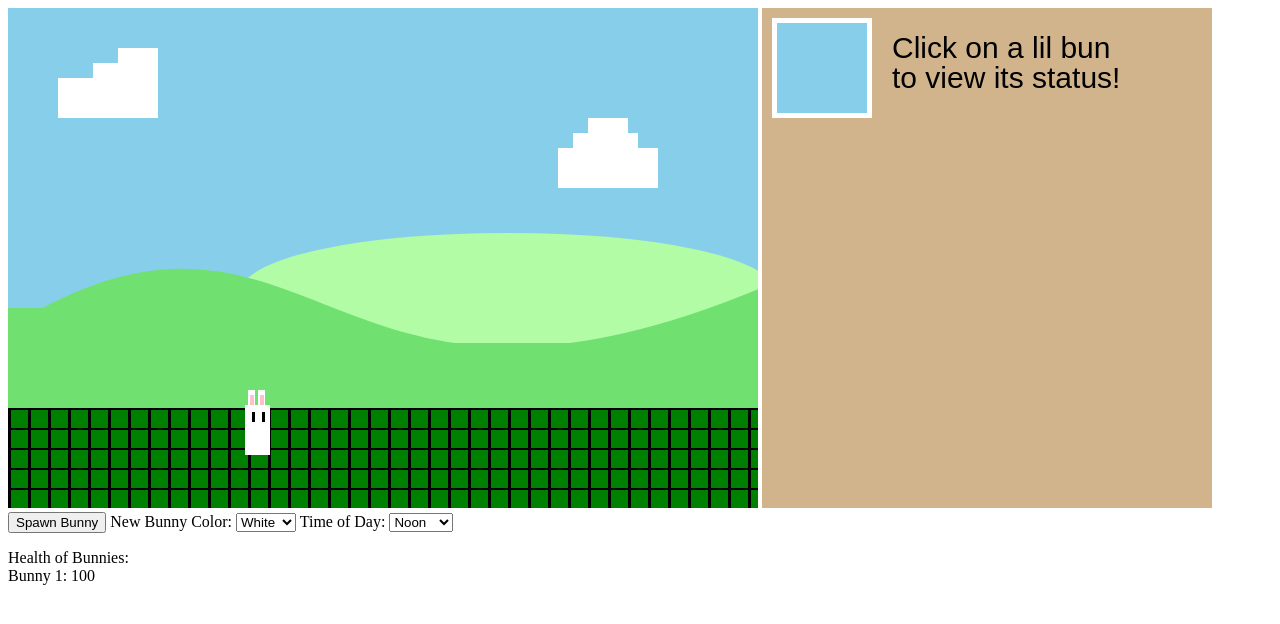
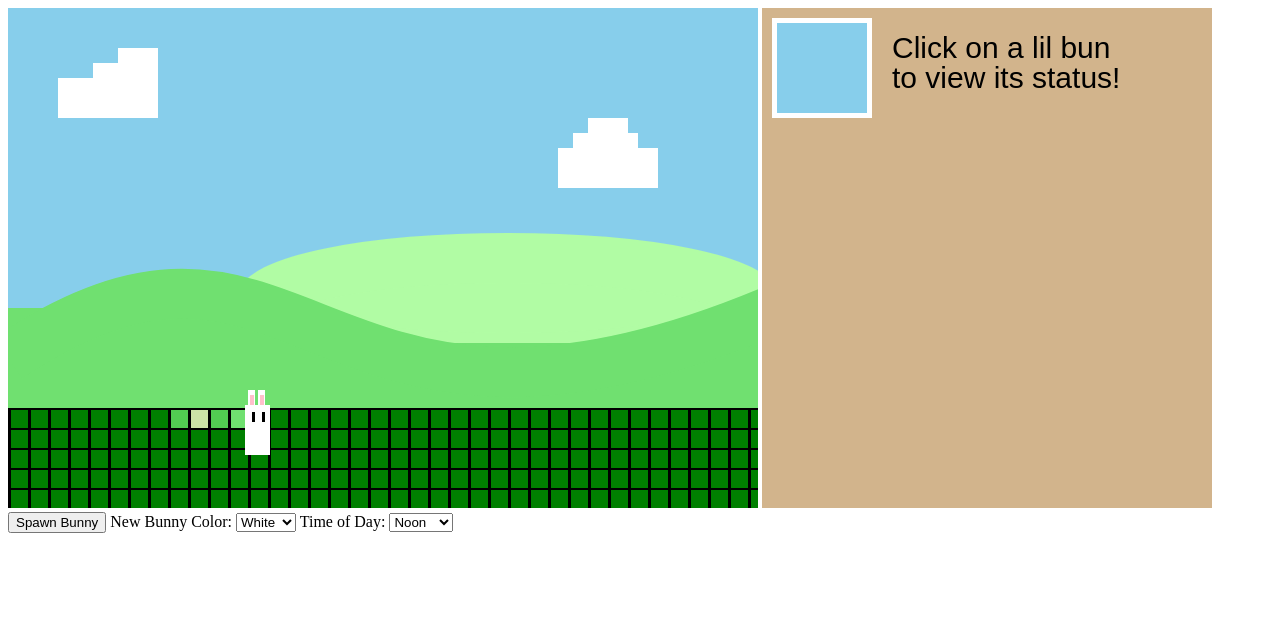
Before and after one commit to Keast27/RichMediaProject1, a plain HTML site: page index.html in a window 1280 px wide. Drawn offline with Linux system fonts and the light colour scheme.

Commit message:
Working Grass!
Grass working as intended

```diff
--- a/index.html
+++ b/index.html
@@ -41,7 +41,6 @@
         </select>
     </label>
 
-    <p id ="health">Health of Bunnies:</p>
     <!--
 #10 - note that for radio buttons to be in a group, where only one is selected at a time,
 they need to all have the same value for the `name` attribute.
--- a/js/bunIdentifier.js
+++ b/js/bunIdentifier.js
@@ -79,17 +79,18 @@ function drawStats(ctx) {
     ctx.fillText("Sex: " + getSex(currentBun.sex), 130, 80);
     ctx.fillText("Genes: " + getGenes(currentBun.genes), 130, 110);
     ctx.fillText("Health: " + currentBun.health, 130, 140);
-    ctx.fillText("Color: " + color, 130, 170);
+    ctx.fillText("Hunger: " + currentBun.hunger, 130, 170);
+    ctx.fillText("Color: " + color, 130, 220);
     if (currentBun.alive) {
         if (currentBun.mated) {
-            ctx.fillText("This bunny is a mother!", 50, 220);
-            ctx.fillText("It got friendly with", 50, 250);
-            ctx.fillText("a " + currentBun.parentColor + " bunny!!", 50, 280);
-            ctx.fillText("How sweet <3", 50, 310);
+            ctx.fillText("This bunny is a mother!", 50, 250);
+            ctx.fillText("It got friendly with", 50, 280);
+            ctx.fillText("a " + currentBun.parentColor + " bunny!!", 50, 310);
+            ctx.fillText("How sweet <3", 50, 340);
         }
     }else{
         ctx.fillStyle = "red"
-        ctx.fillText("This bun is dead bro :(", 50, 220);
+        ctx.fillText("This bun is dead bro :(", 50, 250);
     }
 }
 
--- a/js/bunnies.js
+++ b/js/bunnies.js
@@ -122,14 +122,32 @@ class bunny {
                 }
             }
         }
-
     }
 
-    eat() {
-        //Look for if food is available, eat
-        // console.log("Nom");
+    // Find out what grass tile the bunny IS colliding with
+    // And return it
+    checkCollisonGrass(grass){
+        let width = this.width / 2;
+        let height = this.height / 2;
+        if (grass.state > 0) {
+            if ((grass.x < this.x + width && grass.x + width > this.x &&
+                grass.y < this.y + height && grass.y + height > this.y)) {
+                return true;
+            }
+        }
     }
 
+    // Give bunnies some health and hunger back from eating the grass
+    // Lower the grass' growth state and set timer to 0
+    eat(grass) {
+        this.hunger += 25;
+        if(this.health < 100) this.health += 10;
+        grass.state-=1;
+        grass.timer = 0;
+    }
+
+    // Randomly walk the bunny in two cardinal directions
+    // Also make sure the bunny doesn't walk out of bounds
     walk() {
         let strideX = getRandomInt(1, 20);
         let strideY = getRandomInt(1, 10);
@@ -145,22 +163,32 @@ class bunny {
         if (this.y < 350) this.y -= strideY * 2
     }
 
-    lifeHandler() {
+    lifeHandler(grass_tiles) {
         //check to see if bunny is allowed to live :knife:
-        this.hunger--;
+        this.hunger -= 10;
         this.age += 0.05;
 
         this.walk();
 
+        if (this.hunger <= 0){
+            this.hunger = 0;
+            this.health -= 3;
+        };
 
-        if (this.hunger < 70) {
-            this.eat();
+        // Find out if the bunny is hungry, and if so, have it eat a grass tile
+        // If it can
+        if(this.hunger <= 50){
+            for(let i = 0; i < grass_tiles.length; i++){;
+                if(this.checkCollisonGrass(grass_tiles[i])){
+                    this.eat(grass_tiles[i]);
+                    i = grass_tiles.length;
+                }
+            }
         }
 
-        if (this.hunger <= 0) this.life--;
-
         //on average, rabbits live to 9 years
-        if (this.age > 9 || this.health == 0) {
+        if (this.age > 9 || this.health <= 0) {
+            this.health = 0;
             this.alive = false;
             //If dead remove from draw list
         }
@@ -197,7 +225,6 @@ function getInclusiveRandInt(min, max) {
     min = Math.ceil(min);
     max = Math.floor(max);
     let rand =  Math.floor(Math.random() * (max - min + 1) + min)
-    console.log("Rand:" + rand);
     return rand;
 }
 
--- a/js/grass.js
+++ b/js/grass.js
@@ -1,8 +1,5 @@
 export { grass };
 
-let timer;
-let state;
-let color;
 
 class grass {
     constructor(x = 0, y = 0, width = 0, height = 0){
@@ -21,20 +18,26 @@ class grass {
     // Have left it alone
     regrow()
     {
-        timer += 1;
+        this.timer += 1;
 
-        if(timer > 20 && state < 5) state++;
+        console.log(this.timer);
+
+        if(this.timer > 50 && this.state < 5)
+        {
+            this.state++;
+            this.timer = 25;
+        }
     }
 
     // Check to see what state the grass is in and change the color
     // Accordingly
     stateCheck()
     {
-        if(state == 5) color = "green";
-        if(state == 4) color = "rgb(82, 204, 82)";
-        if(state == 3) color = "rgb(177, 252, 164)";
-        if(state == 2) color = "rgb(112, 224, 112)";
-        if(state == 1) color = "rgb(204, 227, 166)";
-        if(state == 0) color = "rgb(163, 155, 118)";
+        if(this.state == 5) this.color = "green";
+        if(this.state == 4) this.color = "rgb(82, 204, 82)";
+        if(this.state == 3) this.color = "rgb(177, 252, 164)";
+        if(this.state == 2) this.color = "rgb(112, 224, 112)";
+        if(this.state == 1) this.color = "rgb(204, 227, 166)";
+        if(this.state == 0) this.color = "rgb(163, 155, 118)";
     }
 }
--- a/js/main.js
+++ b/js/main.js
@@ -8,7 +8,7 @@ export { init };
 let ctx;
 let ctx2;
 let canvases;
-let bunbun = new bunny(200, 380, "white", 1, 1, 0, 100, 1, "f", false);
+let bunbun = new bunny(200, 380, "white", 1, 1, 100, 100, 1, "f", false);
 let color = "white";
 let newBunColor = "white";
 let bunbuns = [bunbun];
@@ -23,9 +23,6 @@ function init() {
 
     // #1-4 draw in scene
     clear();
-
-    // #5 Health of first bunny
-    document.querySelector('#health').innerHTML += '<br>' + "Bunny " + bunbuns.length + ": " + bunbuns[0].health;
 
     // #6 Change color according to input
     document.querySelector('#bunnyColorChooser').onchange = function (e) {
@@ -70,7 +67,7 @@ function update() {
     identifierUpdate(ctx2, canvas2);
     //Trigger manager function
     for (let i = 0; i < bunbuns.length; i++) {
-        bunbuns[i].lifeHandler();
+        bunbuns[i].lifeHandler(grass_tiles);
         if (!bunbuns[i].alive) killBun(bunbuns[i]);
     }
     canvases[0].onclick = canvasClicked;
@@ -290,7 +287,6 @@ function canvasClicked(e) {
         for (let i = 0; i < bunbuns.length; i++) {
             if (bunbuns[i].checkMouseCollision(mouseX, mouseY)) {
                 identifyBun(bunbuns[i]);
-                console.log("This works");
             }
         }
     }
```
